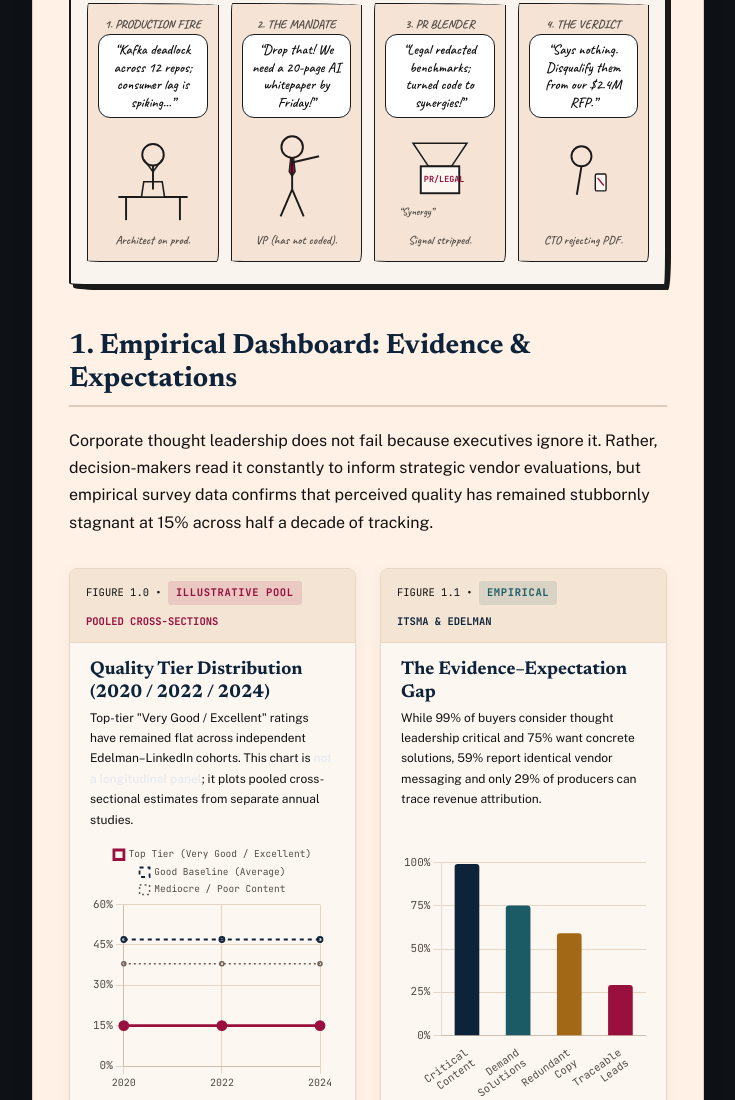
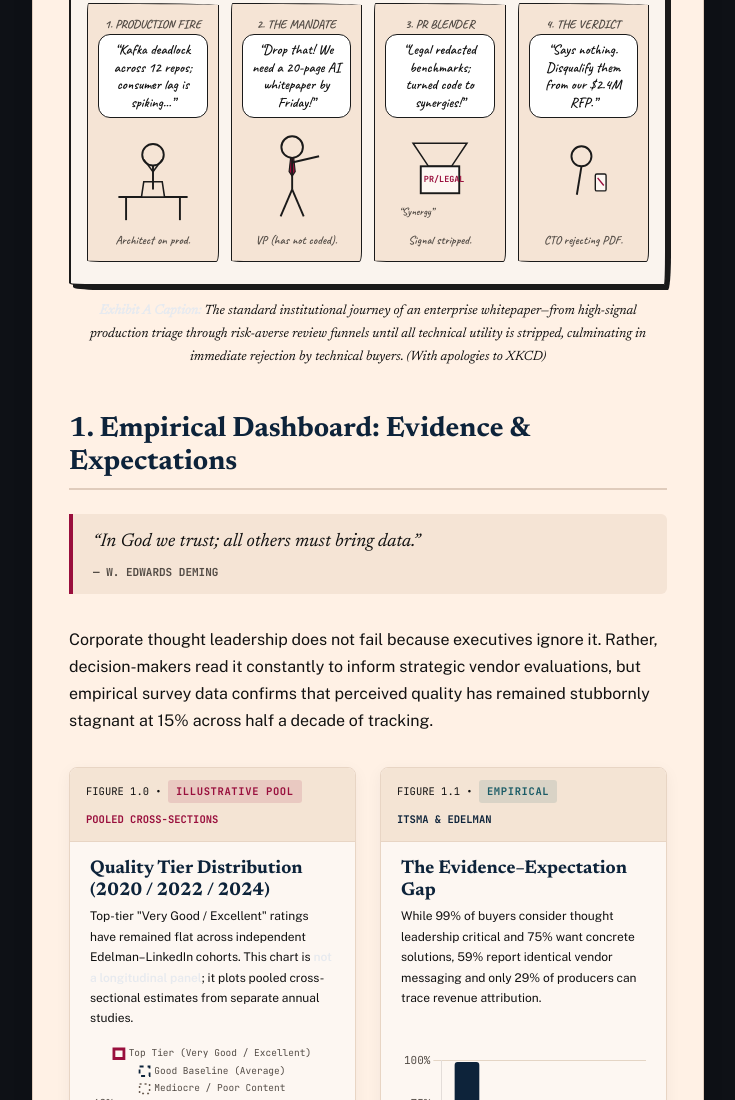
Before and after one commit to saurav-sana/blog, a website: page single-posts/the-28500-dollar-pdf.html in a window 1280 px wide. Shown: the part 1199-2299 px from the top of the page, without its empty margins (272-1007 px from the left). Drawn offline with nearby package versions, Linux system fonts and the light colour scheme.

Commit message:
XKCD caption and quote

```diff
--- a/single-posts/the-28500-dollar-pdf.html
+++ b/single-posts/the-28500-dollar-pdf.html
@@ -893,10 +893,20 @@
                             </div>
                         </div>
                     </div>
+                                        <!-- Comic Strip Caption -->
+                    <p style="font-family: 'Newsreader', Georgia, serif; font-size: 13.5px; font-style: italic; color: var(--island-muted); text-align: center; margin-top: -14px; margin-bottom: 24px; transition: color 0.25s ease;">
+                        <strong>Exhibit A Caption:</strong> The standard institutional journey of an enterprise whitepaper—from high-signal production triage through risk-averse review funnels until all technical utility is stripped, culminating in immediate rejection by technical buyers.  (With apologies to XKCD)
+                    </p>
                 </section>
 
                 <section>
                     <h2>1. Empirical Dashboard: Evidence &amp; Expectations</h2>
+                    <blockquote class="epigraph" style="border-left-color: var(--island-burgundy) !important; margin-bottom: 32px;">
+                        &ldquo;In God we trust; all others must bring data.&rdquo;
+                        <span style="display: block; font-family: 'JetBrains Mono', monospace; font-size: 11px; font-weight: bold; font-style: normal; color: var(--island-muted); margin-top: 6px;">
+                            &mdash; W. EDWARDS DEMING
+                        </span>
+                    </blockquote>
                     <p>
                         Corporate thought leadership does not fail because executives ignore it. Rather, decision-makers read it constantly to inform strategic vendor evaluations, but empirical survey data confirms that perceived quality has remained stubbornly stagnant at 15% across half a decade of tracking.
                     </p>
```
